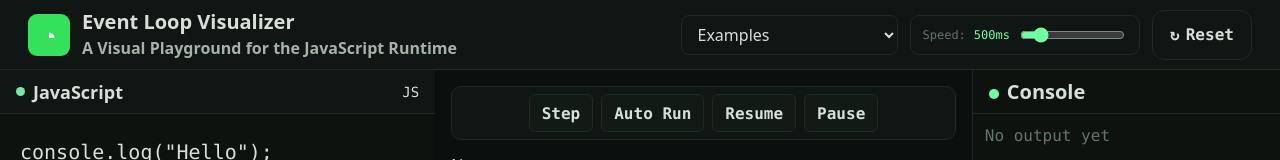
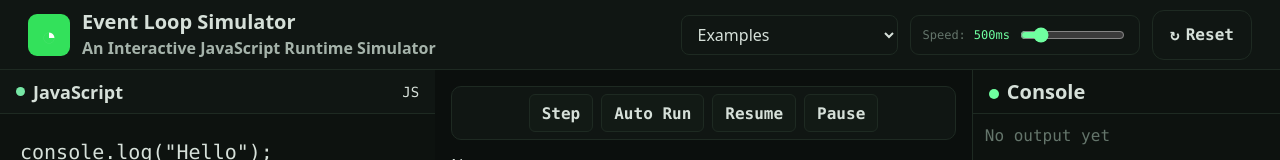
Before and after one commit to Palak09sh/EventLoppSimulator, a React (Vite) app: page / in a window 1280 px wide. Shown: the top 160 px of the page. Built offline with nearby package versions, Linux system fonts and the light colour scheme.

Commit message:
Update the name and tagline

```diff
--- a/src/App.jsx
+++ b/src/App.jsx
@@ -90,8 +90,8 @@ function handleExampleSelect(exampleCode) {
           </div>
 
           <div>
-            <h1>Event Loop Visualizer</h1>
-            <p>A Visual Playground for the JavaScript Runtime</p>
+            <h1>Event Loop Simulator</h1>
+            <p>An Interactive JavaScript Runtime Simulator</p>
           </div>
         </div>
 
--- a/src/interpreter/interpreter.js
+++ b/src/interpreter/interpreter.js
@@ -76,8 +76,6 @@ function evalExpression(node, scope) {
       return node.value;
 
     case "Identifier":
-      console.log("IDENTIFIER NODE:", node);
-      console.log("IDENTIFIER NAME:", node.name);
       return lookup(scope, node.name);
 
     case "BinaryExpression": {
@@ -128,8 +126,6 @@ function evalCall(node, scope) {
     node.callee.property.name === "log"
   ) {
 
-    console.log("VALUES:", values);
-    console.log("EVENT:", logEvent(values.join(", ")));
     trace.push(logEvent(values.join(", ")));
     return undefined;
 
```
